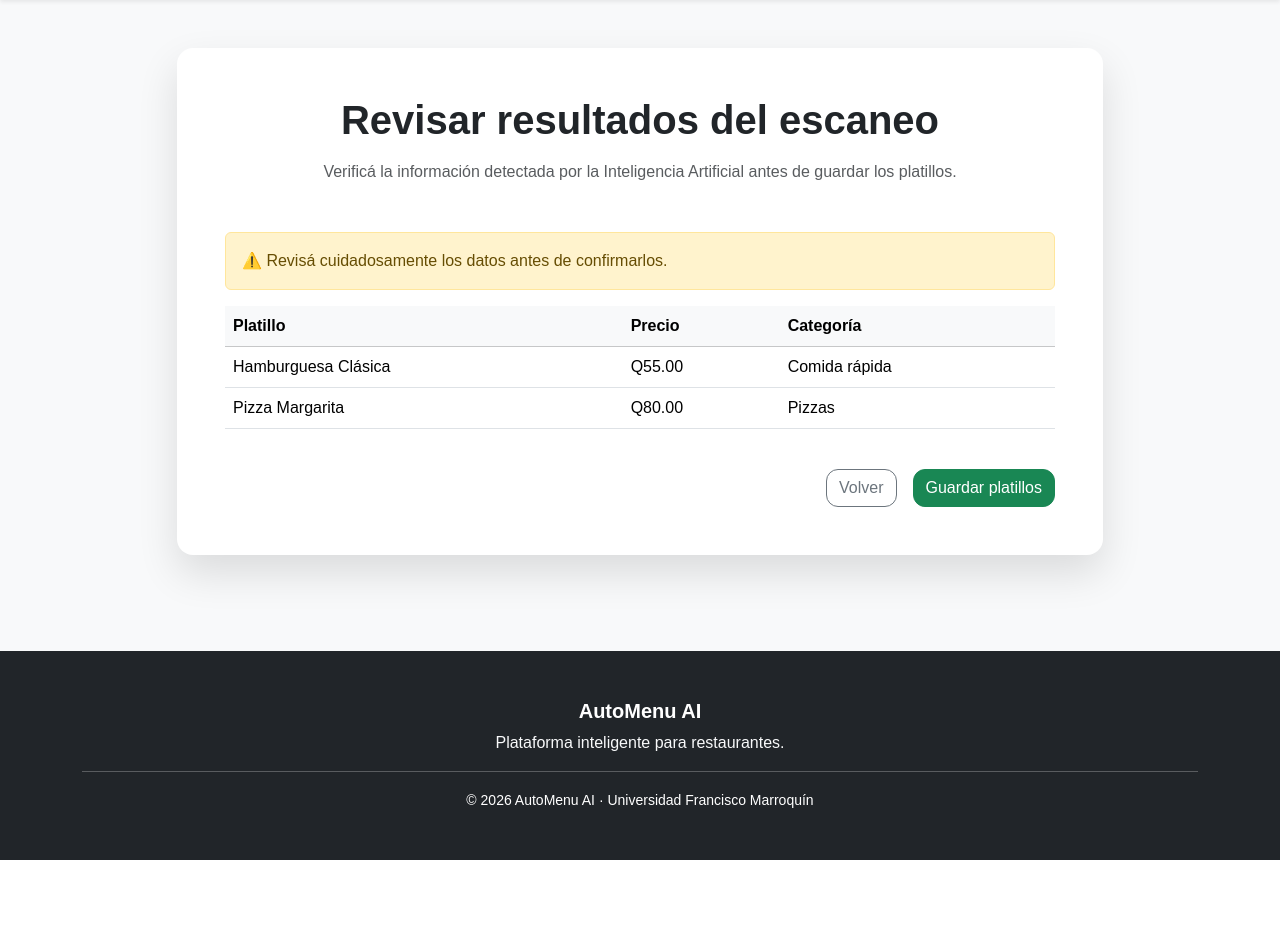
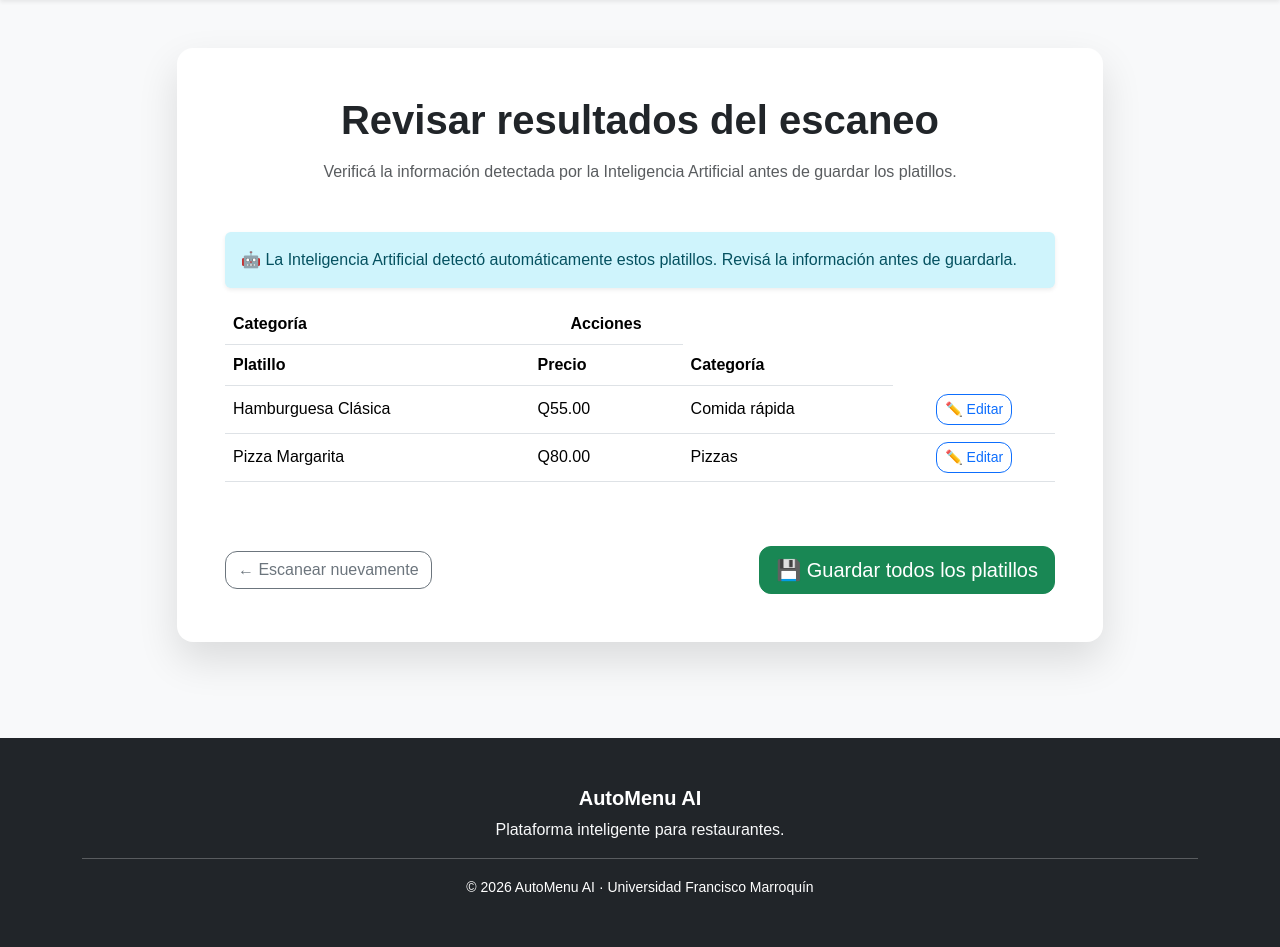
Before and after one commit to jose-giron-27/proyecto-final, a Flask app: template templates/dishes/scan_review.html in a window 1280 px wide. Shown: the part 56-1003 px from the top of the page. Before the commit the page ends 916 px from the top, so only its background shows below. Run offline with Flask 3, Linux system fonts and the light colour scheme; the template is opened without the code that fills it, so the values that code supplies are empty.

Commit message:
feat: complete frontend phase 10 interfaces

```diff
--- a/templates/dishes/scan_review.html
+++ b/templates/dishes/scan_review.html
@@ -28,9 +28,10 @@ Revisar escaneo | AutoMenu AI
 
                     </p>
 
-                    <div class="alert alert-warning">
+                    <div class="alert alert-info border-0 shadow-sm">
 
-                        ⚠️ Revisá cuidadosamente los datos antes de confirmarlos.
+                        🤖 La Inteligencia Artificial detectó automáticamente estos platillos.
+                        Revisá la información antes de guardarla.
 
                     </div>
 
@@ -38,7 +39,8 @@ Revisar escaneo | AutoMenu AI
 
                         <table class="table table-hover align-middle">
 
-                            <thead class="table-light">
+                            <th>Categoría</th>
+                                <th class="text-center">Acciones</th>
 
                                 <tr>
 
@@ -47,6 +49,7 @@ Revisar escaneo | AutoMenu AI
                                     <th>Categoría</th>
 
                                 </tr>
+
 
                             </thead>
 
@@ -58,6 +61,16 @@ Revisar escaneo | AutoMenu AI
                                     <td>Q55.00</td>
                                     <td>Comida rápida</td>
 
+                                    <td class="text-center">
+
+                                        <button class="btn btn-outline-primary btn-sm">
+
+                                            ✏️ Editar
+
+                                        </button>
+
+                                    </td>
+
                                 </tr>
 
                                 <tr>
@@ -65,6 +78,16 @@ Revisar escaneo | AutoMenu AI
                                     <td>Pizza Margarita</td>
                                     <td>Q80.00</td>
                                     <td>Pizzas</td>
+
+                                    <td class="text-center">
+
+                                        <button class="btn btn-outline-primary btn-sm">
+
+                                            ✏️ Editar
+
+                                        </button>
+
+                                    </td>
 
                                 </tr>
 
@@ -74,20 +97,26 @@ Revisar escaneo | AutoMenu AI
 
                     </div>
 
-                    <div class="d-flex justify-content-end gap-3 mt-4">
+                    <div class="d-flex justify-content-between align-items-center mt-5">
+
+                        <div>
 
                             <a
                                 href="/scan"
                                 class="btn btn-outline-secondary">
 
-                            Volver
+                                ← Escanear nuevamente
 
                             </a>
 
+                        </div>
+
+                        <div>
+
                             <button
-                            class="btn btn-success">
+                                class="btn btn-success btn-lg">
 
-                            Guardar platillos
+                                💾 Guardar todos los platillos
 
                             </button>
 
@@ -103,4 +132,6 @@ Revisar escaneo | AutoMenu AI
 
     </div>
 
+</div>
+
 {% endblock %}
```
Lines whose indentation alone changed are shown as unchanged.
